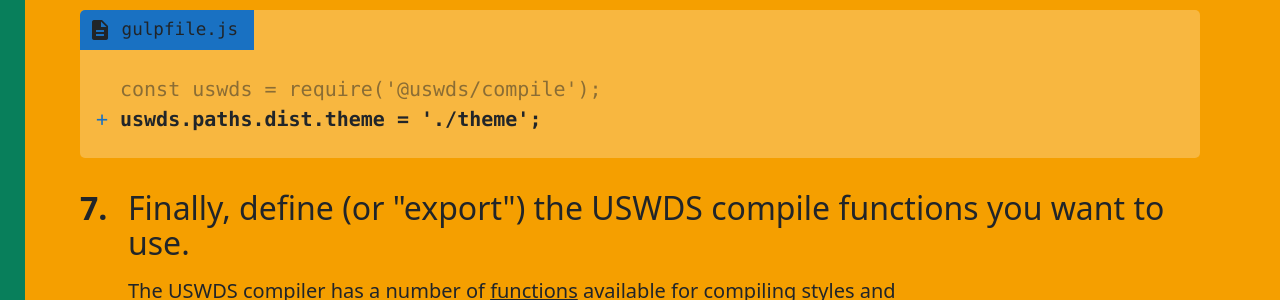
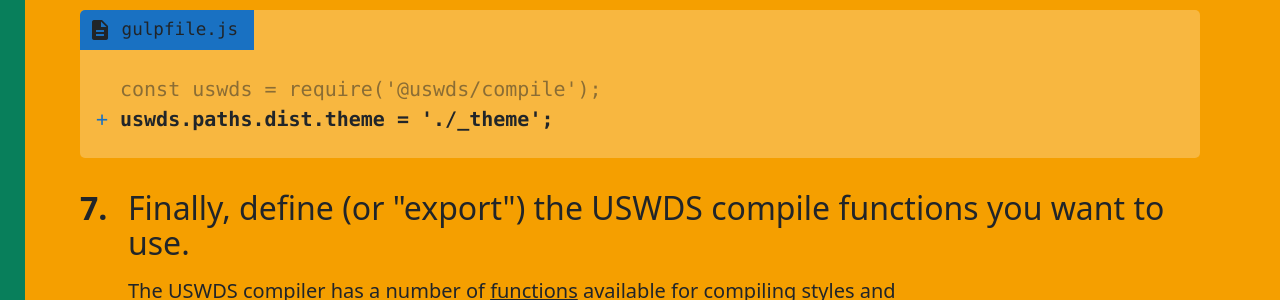
Before and after one commit to uswds/uswds-tutorial, a Jekyll site: the page built from index.md, in a window 1280 px wide and 900 px high, scrolled down 4098 px. Shown: the part 153-453 px from the top of the window. Built offline with Jekyll 4.4.1, drawn with Linux system fonts in a browser that asks for light colours.

Commit message:
Use proper theme path

```diff
--- a/_includes/sxs/part-two.html
+++ b/_includes/sxs/part-two.html
@@ -31,7 +31,7 @@
   <div class="editor">
     <h4 class="filename"><span class="material-icons" aria-hidden="true">description</span> gulpfile.js</h4>
     <pre class="blur">const uswds = require('@uswds/compile');
-</pre><pre class="add">uswds.paths.dist.theme = './theme';</pre>
+</pre><pre class="add">uswds.paths.dist.theme = './_theme';</pre>
   </div>
   <h3 class="step">Finally, define (or "export") the USWDS compile functions you want to use.</h3>
   <p class="step-description">The USWDS compiler has a number of <a href="https://github.com/uswds/uswds-gulp/tree/jm-gulp-4#functions">functions</a> available for compiling styles and scaffolding projects. To use these functions, you need to export them using the format we show below: <strong>exports.[customName] = uswds.[function]</strong>. You'll use any <strong>customName</strong> you just defined when you run the compiler in the next sections.</p>
```
